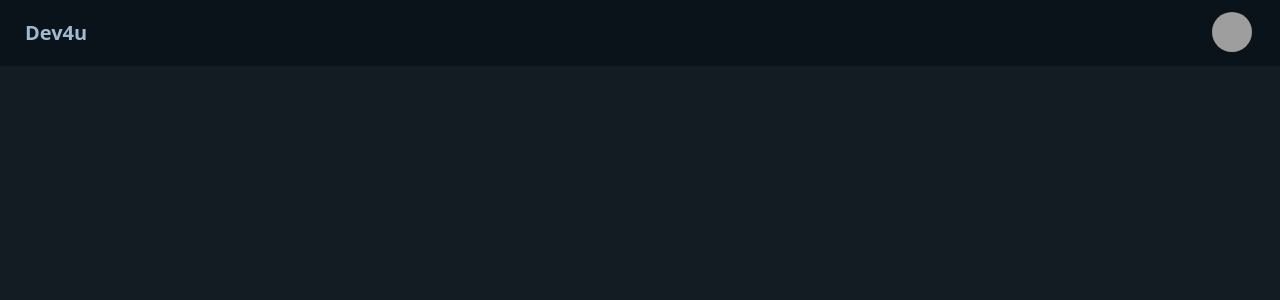
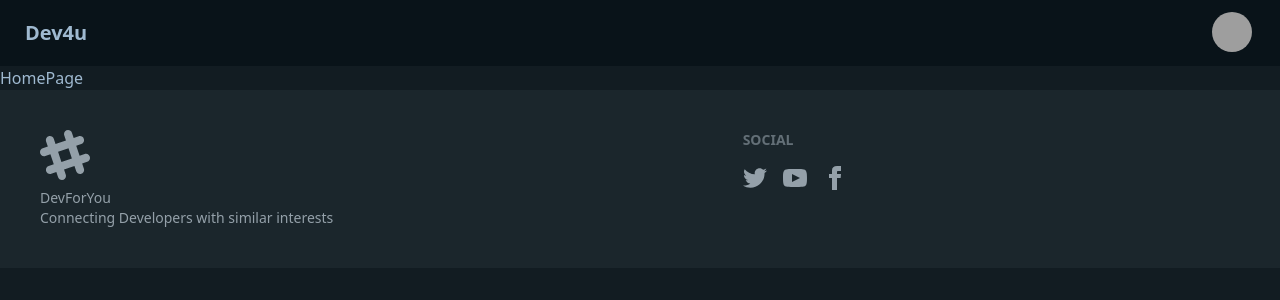
Before and after one commit to ayushcodes1729/Dev4u-web, a React (Vite) app: page / in a window 1280 px wide. Shown: the top 300 px of the page. Built offline with nearby package versions, Linux system fonts and the light colour scheme; grey boxes are pictures that could not be loaded.

Commit message:
Routing Done

```diff
--- a/package.json
+++ b/package.json
@@ -11,7 +11,8 @@
   },
   "dependencies": {
     "react": "^18.3.1",
-    "react-dom": "^18.3.1"
+    "react-dom": "^18.3.1",
+    "react-router-dom": "^7.1.1"
   },
   "devDependencies": {
     "@eslint/js": "^9.17.0",
--- a/src/App.jsx
+++ b/src/App.jsx
@@ -1,10 +1,23 @@
+import { BrowserRouter, Routes, Route } from "react-router-dom"
 import Navbar from "./Components/Navbar"
+import MainLayout from "./Layouts/MainLayout"
+import Login from "./Pages/Login"
+import Profile from "./Pages/Profile"
+import HomePage from "./Pages/HomePage"
 
 function App() {
 
   return (
     <>
-      <Navbar/>
+      <BrowserRouter>
+        <Routes>
+          <Route path="/" element={<MainLayout/>}>
+            <Route path="/" element={<HomePage/>} />
+            <Route path="/login" element={<Login/>} />
+            <Route path="/profile" element={<Profile/>} />
+          </Route>
+        </Routes>
+      </BrowserRouter>
     </>
   )
 }
--- /dev/null
+++ b/src/Components/Footer.jsx
@@ -0,0 +1,68 @@
+import React from 'react'
+
+function Footer() {
+    return (
+        <div>
+            <footer className="footer bg-neutral text-neutral-content p-10">
+                <aside>
+                    <svg
+                        width="50"
+                        height="50"
+                        viewBox="0 0 24 24"
+                        xmlns="http://www.w3.org/2000/svg"
+                        fillRule="evenodd"
+                        clipRule="evenodd"
+                        className="fill-current">
+                        <path
+                            d="M22.672 15.226l-2.432.811.841 2.515c.33 1.019-.209 2.127-1.23 2.456-1.15.325-2.148-.321-2.463-1.226l-.84-2.518-5.013 1.677.84 2.517c.391 1.203-.434 2.542-1.831 2.542-.88 0-1.601-.564-1.86-1.314l-.842-2.516-2.431.809c-1.135.328-2.145-.317-2.463-1.229-.329-1.018.211-2.127 1.231-2.456l2.432-.809-1.621-4.823-2.432.808c-1.355.384-2.558-.59-2.558-1.839 0-.817.509-1.582 1.327-1.846l2.433-.809-.842-2.515c-.33-1.02.211-2.129 1.232-2.458 1.02-.329 2.13.209 2.461 1.229l.842 2.515 5.011-1.677-.839-2.517c-.403-1.238.484-2.553 1.843-2.553.819 0 1.585.509 1.85 1.326l.841 2.517 2.431-.81c1.02-.33 2.131.211 2.461 1.229.332 1.018-.21 2.126-1.23 2.456l-2.433.809 1.622 4.823 2.433-.809c1.242-.401 2.557.484 2.557 1.838 0 .819-.51 1.583-1.328 1.847m-8.992-6.428l-5.01 1.675 1.619 4.828 5.011-1.674-1.62-4.829z"></path>
+                    </svg>
+                    <p>
+                        DevForYou
+                        <br />
+                        Connecting Developers with similar interests
+                    </p>
+                </aside>
+                <nav>
+                    <h6 className="footer-title">Social</h6>
+                    <div className="grid grid-flow-col gap-4">
+                        <a>
+                            <svg
+                                xmlns="http://www.w3.org/2000/svg"
+                                width="24"
+                                height="24"
+                                viewBox="0 0 24 24"
+                                className="fill-current">
+                                <path
+                                    d="M24 4.557c-.883.392-1.832.656-2.828.775 1.017-.609 1.798-1.574 2.165-2.724-.951.564-2.005.974-3.127 1.195-.897-.957-2.178-1.555-3.594-1.555-3.179 0-5.515 2.966-4.797 6.045-4.091-.205-7.719-2.165-10.148-5.144-1.29 2.213-.669 5.108 1.523 6.574-.806-.026-1.566-.247-2.229-.616-.054 2.281 1.581 4.415 3.949 4.89-.693.188-1.452.232-2.224.084.626 1.956 2.444 3.379 4.6 3.419-2.07 1.623-4.678 2.348-7.29 2.04 2.179 1.397 4.768 2.212 7.548 2.212 9.142 0 14.307-7.721 13.995-14.646.962-.695 1.797-1.562 2.457-2.549z"></path>
+                            </svg>
+                        </a>
+                        <a>
+                            <svg
+                                xmlns="http://www.w3.org/2000/svg"
+                                width="24"
+                                height="24"
+                                viewBox="0 0 24 24"
+                                className="fill-current">
+                                <path
+                                    d="M19.615 3.184c-3.604-.246-11.631-.245-15.23 0-3.897.266-4.356 2.62-4.385 8.816.029 6.185.484 8.549 4.385 8.816 3.6.245 11.626.246 15.23 0 3.897-.266 4.356-2.62 4.385-8.816-.029-6.185-.484-8.549-4.385-8.816zm-10.615 12.816v-8l8 3.993-8 4.007z"></path>
+                            </svg>
+                        </a>
+                        <a>
+                            <svg
+                                xmlns="http://www.w3.org/2000/svg"
+                                width="24"
+                                height="24"
+                                viewBox="0 0 24 24"
+                                className="fill-current">
+                                <path
+                                    d="M9 8h-3v4h3v12h5v-12h3.642l.358-4h-4v-1.667c0-.955.192-1.333 1.115-1.333h2.885v-5h-3.808c-3.596 0-5.192 1.583-5.192 4.615v3.385z"></path>
+                            </svg>
+                        </a>
+                    </div>
+                </nav>
+            </footer>
+        </div>
+    )
+}
+
+export default Footer
--- /dev/null
+++ b/src/Layouts/MainLayout.jsx
@@ -0,0 +1,16 @@
+import React from 'react'
+import Navbar from '../Components/Navbar'
+import { Outlet } from 'react-router-dom'
+import Footer from '../Components/Footer'
+
+function MainLayout() {
+    return (
+        <div>
+            <Navbar/>
+            <Outlet/>
+            <Footer/>
+        </div>
+    )
+}
+
+export default MainLayout
--- /dev/null
+++ b/src/Pages/HomePage.jsx
@@ -0,0 +1,11 @@
+import React from 'react'
+
+function HomePage() {
+  return (
+    <div>
+      HomePage
+    </div>
+  )
+}
+
+export default HomePage
--- /dev/null
+++ b/src/Pages/Login.jsx
@@ -0,0 +1,11 @@
+import React from 'react'
+
+const Login = () => {
+    return (
+        <div>
+            Login
+        </div>
+    )
+}
+
+export default Login
--- /dev/null
+++ b/src/Pages/Profile.jsx
@@ -0,0 +1,11 @@
+import React from 'react'
+
+const Profile = () => {
+    return (
+        <div>
+            Profile
+        </div>
+    )
+}
+
+export default Profile
```
Also changed, not shown: 1 other file (tests, documents, lock files or other folders).
